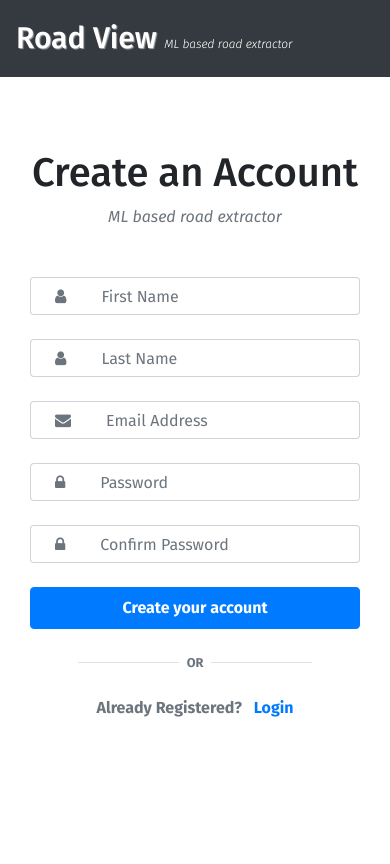
After one commit to ManasUniyal/RoadView, a Django app: page /account/register/ in a window 390 px wide. The commit adds this page. Run offline with Django 3.2, Linux system fonts and the light colour scheme; some libraries are stand-ins or nearby versions.

Commit message:
Added register page

```diff
--- /dev/null
+++ b/authentication/templates/authentication/register.html
@@ -0,0 +1,109 @@
+{% extends 'authentication/base.html' %}
+
+{% load static %}
+
+{% block content %}
+
+    <div class="container">
+        <div class="row py-5 mt-4 align-items-center">
+            <!-- For Demo Purpose -->
+            <div class="col-md-5 pr-lg-5 mb-5 mb-md-0">
+                <div class="row align-items-center justify-content-center ">
+                    <img src="https://res.cloudinary.com/mhmd/image/upload/v1569543678/form_d9sh6m.svg" alt=""
+                         class="img-fluid mb-3 d-none d-md-block">
+                    <h1>Create an Account</h1>
+                    <p class="font-italic text-muted mb-0">ML based road extractor</p>
+                </div>
+            </div>
+
+            <!-- Registration Form -->
+            <div class="col-md-7 col-lg-6 ml-auto">
+                <form action="{% url 'account:register' %}" method="POST">
+                    {% csrf_token %}
+                    <div class="row">
+
+                        <!-- First Name -->
+                        <div class="input-group col-lg-6 mb-4">
+                            <div class="input-group-prepend">
+                                <span class="input-group-text bg-white px-4 border-md border-right-0">
+                                    <i class="fa fa-user text-muted"></i>
+                                </span>
+                            </div>
+                            <input id="firstName" type="text" name="firstname" placeholder="First Name"
+                                   class="form-control bg-white border-left-0 border-md" required autocomplete="false">
+                        </div>
+
+                        <!-- Last Name -->
+                        <div class="input-group col-lg-6 mb-4">
+                            <div class="input-group-prepend">
+                                <span class="input-group-text bg-white px-4 border-md border-right-0">
+                                    <i class="fa fa-user text-muted"></i>
+                                </span>
+                            </div>
+                            <input id="lastName" type="text" name="lastname" placeholder="Last Name"
+                                   class="form-control bg-white border-left-0 border-md" autocomplete="false">
+                        </div>
+
+                        <!-- Email Address -->
+                        <div class="input-group col-lg-12 mb-4">
+                            <div class="input-group-prepend">
+                                <span class="input-group-text bg-white px-4 border-md border-right-0">
+                                    <i class="fa fa-envelope text-muted"></i>
+                                </span>
+                            </div>
+                            <input id="email" type="email" name="email" placeholder="Email Address"
+                                   class="form-control bg-white border-left-0 border-md" autocomplete="false" required>
+                        </div>
+
+                        <!-- Password -->
+                        <div class="input-group col-lg-12 mb-4">
+                            <div class="input-group-prepend">
+                                <span class="input-group-text bg-white px-4 border-md border-right-0">
+                                    <i class="fa fa-lock text-muted"></i>
+                                </span>
+                            </div>
+                            <input id="password" type="password" name="password" placeholder="Password"
+                                   class="form-control bg-white border-left-0 border-md" autocomplete="false" required>
+                        </div>
+
+                        <!-- Password Confirmation -->
+                        <div class="input-group col-lg-12 mb-4">
+                            <div class="input-group-prepend">
+                                <span class="input-group-text bg-white px-4 border-md border-right-0">
+                                    <i class="fa fa-lock text-muted"></i>
+                                </span>
+                            </div>
+                            <input id="passwordConfirmation" type="password" name="passwordConfirmation"
+                                   placeholder="Confirm Password" class="form-control bg-white border-left-0 border-md"
+                                   autocomplete="false" required>
+                        </div>
+
+                        <!-- Submit Button -->
+                        <div class="form-group col-lg-12 mx-auto mb-0">
+                            <button type="submit" class="btn btn-primary btn-block py-2">
+                                <span class="font-weight-bold">Create your account</span>
+                            </button>
+                        </div>
+
+                        <!-- Divider Text -->
+                        <div class="form-group col-lg-12 mx-auto d-flex align-items-center my-4">
+                            <div class="border-bottom w-100 ml-5"></div>
+                            <span class="px-2 small text-muted font-weight-bold text-muted">OR</span>
+                            <div class="border-bottom w-100 mr-5"></div>
+                        </div>
+
+                        <!-- Already Registered -->
+                        <div class="text-center w-100">
+                            <p class="text-muted font-weight-bold">Already Registered? <a
+                                    href="{% url 'account:login' %}"
+                                    class="text-primary ml-2">Login</a>
+                            </p>
+                        </div>
+
+                    </div>
+                </form>
+            </div>
+        </div>
+    </div>
+
+{% endblock %}
--- a/authentication/urls.py
+++ b/authentication/urls.py
@@ -3,4 +3,5 @@ from .views import *
 
 urlpatterns = [
     path('login/', loginPage, name='login'),
+    path('register/', registerPage, name='register')
 ]
--- a/authentication/views.py
+++ b/authentication/views.py
@@ -5,3 +5,6 @@ from django.shortcuts import render
 
 def loginPage(request):
     return render(request, 'authentication/login.html')
+
+def registerPage(request):
+    return render(request, 'authentication/register.html')
```
Also changed, not shown: authentication/templates/authentication/login.html (+6 -3 lines).
